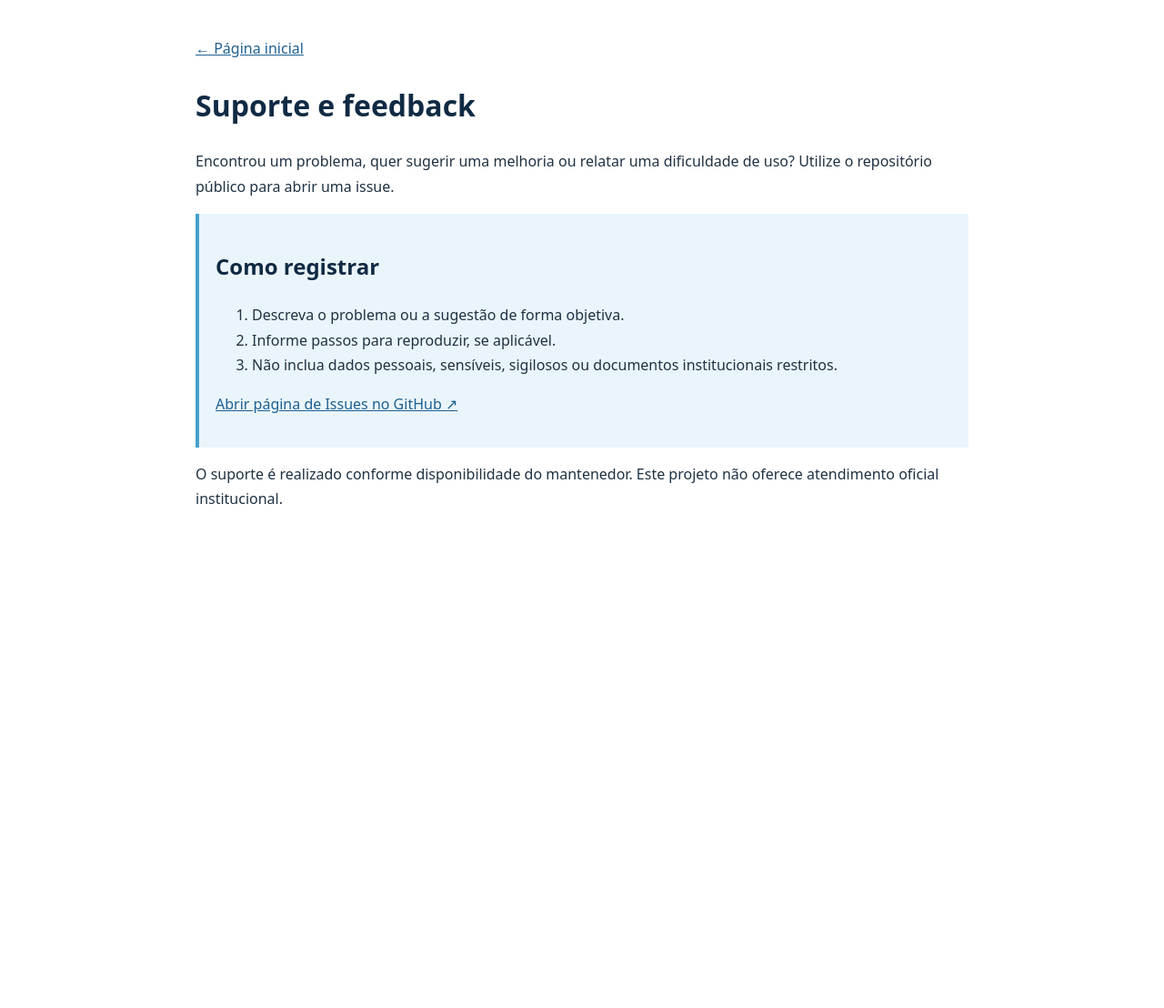
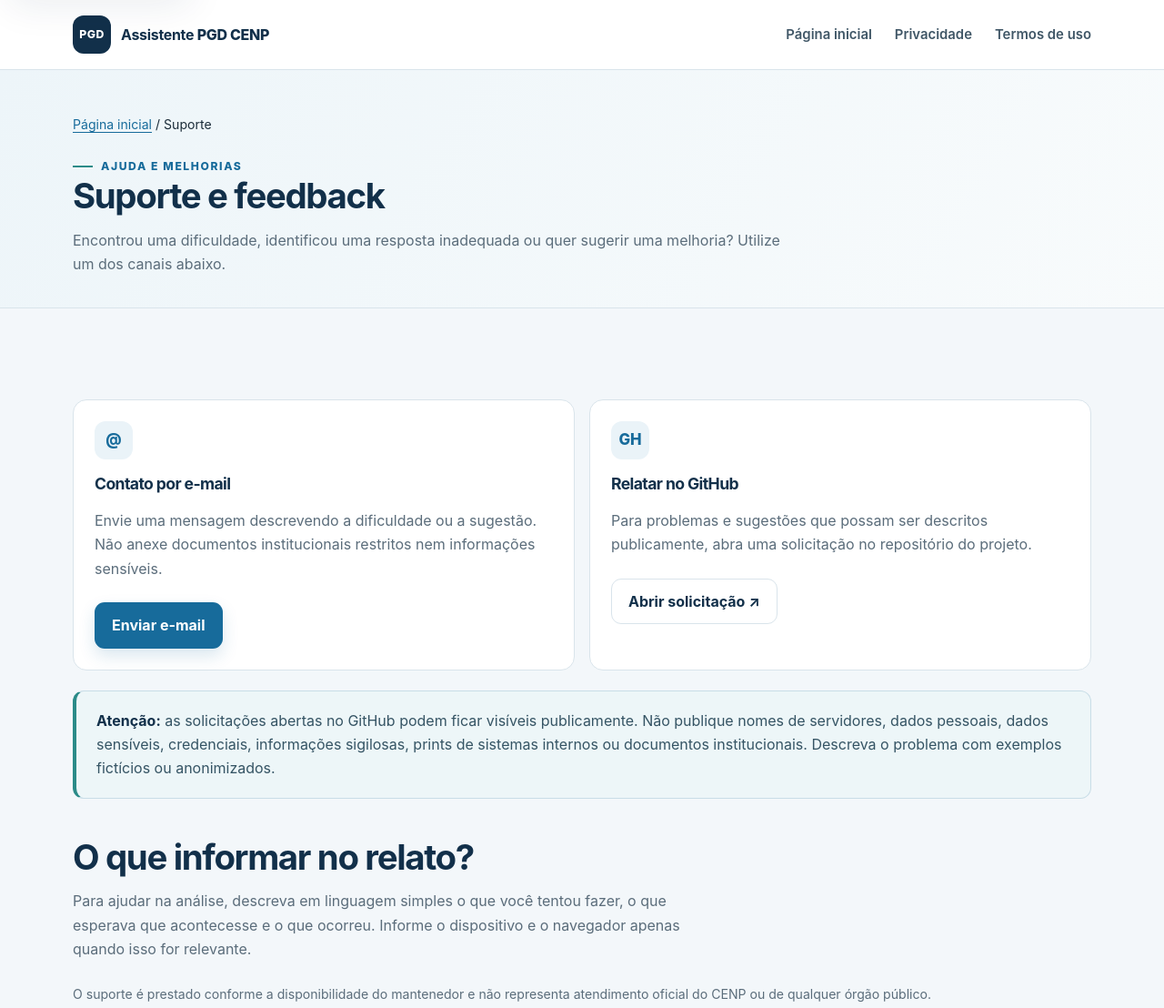
Before and after one commit to yugolemom/assistente-pgd-cenp-publico, a plain HTML site: page suporte.html in a window 1280 px wide. Shown: the top 1108 px of the page at 91% size. Before the commit the page ends 800 px from the top, so only its background shows below. Drawn offline with Linux system fonts and the light colour scheme.

Commit message:
Melhora suporte e alerta sobre exposição pública no GitHub

```diff
--- a/suporte.html
+++ b/suporte.html
@@ -1 +1,69 @@
-<!doctype html><html lang="pt-BR"><head><meta charset="utf-8"><meta name="viewport" content="width=device-width,initial-scale=1"><title>Suporte — Assistente PGD CENP</title><style>body{font:16px/1.7 system-ui,sans-serif;max-width:850px;margin:40px auto;padding:0 22px;color:#203242}h1,h2{color:#102a43}a{color:#1e6091}.box{background:#eaf5fb;padding:18px;border-left:4px solid #48a0ca}</style></head><body><p><a href="index.html">← Página inicial</a></p><h1>Suporte e feedback</h1><p>Encontrou um problema, quer sugerir uma melhoria ou relatar uma dificuldade de uso? Utilize o repositório público para abrir uma issue.</p><div class="box"><h2>Como registrar</h2><ol><li>Descreva o problema ou a sugestão de forma objetiva.</li><li>Informe passos para reproduzir, se aplicável.</li><li>Não inclua dados pessoais, sensíveis, sigilosos ou documentos institucionais restritos.</li></ol><p><a href="https://github.com/yugolemom/assistente-pgd-cenp-publico/issues" target="_blank" rel="noopener">Abrir página de Issues no GitHub ↗</a></p></div><p>O suporte é realizado conforme disponibilidade do mantenedor. Este projeto não oferece atendimento oficial institucional.</p></body></html>
+<!doctype html>
+<html lang="pt-BR">
+<head>
+  <meta charset="utf-8">
+  <meta name="viewport" content="width=device-width, initial-scale=1">
+  <meta name="description" content="Canais de suporte, dúvidas e sugestões para o Assistente PGD CENP.">
+  <meta name="theme-color" content="#12304a">
+  <title>Suporte | Assistente PGD CENP</title>
+  <link rel="icon" href="favicon.svg" type="image/svg+xml">
+  <link rel="stylesheet" href="styles.css">
+  <script src="script.js" defer></script>
+</head>
+<body>
+  <a class="skip-link" href="#conteudo">Pular para o conteúdo</a>
+  <header class="site-header">
+    <div class="container header-inner">
+      <a class="brand" href="index.html"><span class="brand-mark" aria-hidden="true">PGD</span><span class="brand-name">Assistente <strong>PGD CENP</strong></span></a>
+      <button class="menu-toggle" type="button" data-menu-toggle aria-expanded="false" aria-controls="primary-nav" aria-label="Abrir menu">☰ Menu</button>
+      <nav class="primary-nav" id="primary-nav" aria-label="Navegação principal">
+        <a href="index.html">Página inicial</a>
+        <a href="privacidade.html">Privacidade</a>
+        <a href="termos.html">Termos de uso</a>
+      </nav>
+    </div>
+  </header>
+  <main id="conteudo">
+    <section class="page-hero">
+      <div class="container">
+        <p class="breadcrumb"><a href="index.html">Página inicial</a> / Suporte</p>
+        <div class="page-heading">
+          <div class="eyebrow">Ajuda e melhorias</div>
+          <h1>Suporte e feedback</h1>
+          <p>Encontrou uma dificuldade, identificou uma resposta inadequada ou quer sugerir uma melhoria? Utilize um dos canais abaixo.</p>
+        </div>
+      </div>
+    </section>
+    <section class="container section">
+      <div class="contact-grid">
+        <article class="contact-card">
+          <div class="feature-icon" aria-hidden="true">@</div>
+          <h2>Contato por e-mail</h2>
+          <p>Envie uma mensagem descrevendo a dificuldade ou a sugestão. Não anexe documentos institucionais restritos nem informações sensíveis.</p>
+          <a class="btn btn-primary" href="mailto:hugolima.to@gmail.com?subject=Suporte%20-%20Assistente%20PGD%20CENP">Enviar e-mail</a>
+        </article>
+        <article class="contact-card">
+          <div class="feature-icon" aria-hidden="true">GH</div>
+          <h2>Relatar no GitHub</h2>
+          <p>Para problemas e sugestões que possam ser descritos publicamente, abra uma solicitação no repositório do projeto.</p>
+          <a class="btn btn-secondary" href="https://github.com/yugolemom/assistente-pgd-cenp-publico/issues" target="_blank" rel="noopener noreferrer">Abrir solicitação ↗</a>
+        </article>
+      </div>
+      <div class="notice" style="margin-top:22px">
+        <strong>Atenção:</strong> as solicitações abertas no GitHub podem ficar visíveis publicamente. Não publique nomes de servidores, dados pessoais, dados sensíveis, credenciais, informações sigilosas, prints de sistemas internos ou documentos institucionais. Descreva o problema com exemplos fictícios ou anonimizados.
+      </div>
+      <div class="section-heading" style="margin-top:42px">
+        <h2>O que informar no relato?</h2>
+        <p class="section-intro">Para ajudar na análise, descreva em linguagem simples o que você tentou fazer, o que esperava que acontecesse e o que ocorreu. Informe o dispositivo e o navegador apenas quando isso for relevante.</p>
+      </div>
+      <p class="small">O suporte é prestado conforme a disponibilidade do mantenedor e não representa atendimento oficial do CENP ou de qualquer órgão público.</p>
+    </section>
+  </main>
+  <footer class="site-footer">
+    <div class="container">
+      <div class="footer-grid"><div><div class="footer-brand">Assistente PGD CENP</div><p class="footer-note">Projeto independente de apoio informativo.</p></div><nav class="footer-links" aria-label="Links institucionais"><a href="index.html">Página inicial</a><a href="privacidade.html">Privacidade</a><a href="termos.html">Termos de uso</a></nav></div>
+      <div class="footer-bottom"><span>Desenvolvido por Hugo C. Lima</span><a href="mailto:hugolima.to@gmail.com">hugolima.to@gmail.com</a></div>
+    </div>
+  </footer>
+</body>
+</html>
```
